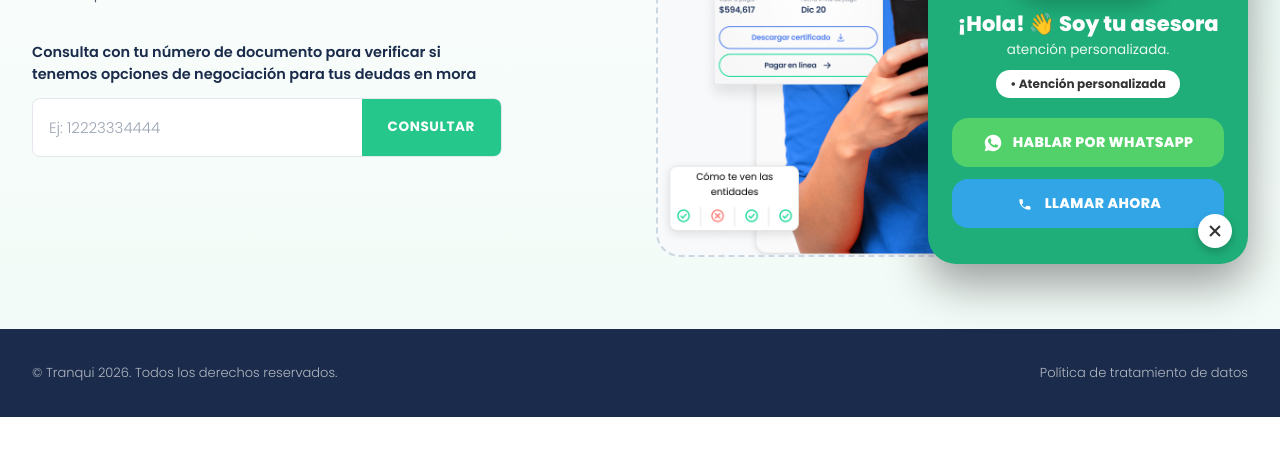
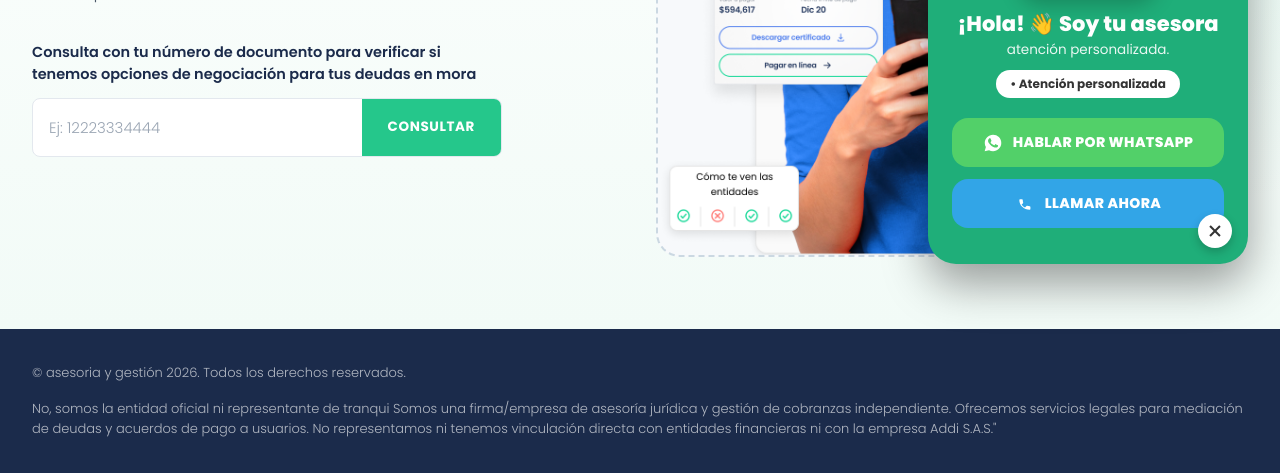
Before and after one commit to prom2026cash-alt/tranqui, a plain HTML site: page index.html in a window 1280 px wide. Shown: the part 504-977 px from the top of the page. Before the commit the page ends 921 px from the top, so only its background shows below. Drawn offline with Linux system fonts and the light colour scheme.

Commit message:
Update index.html

```diff
--- a/index.html
+++ b/index.html
@@ -336,8 +336,10 @@ button{font-family:inherit;cursor:pointer;border:0;background:none}
 
 <footer class="site-footer">
   <div class="footer-inner">
-    <span>© Tranqui 2026. Todos los derechos reservados.</span>
-    <span><a href="#" data-msg="Hola, quiero consultar la política de tratamiento de datos.">Política de tratamiento de datos</a></span>
+    <span>© asesoria y gestión 2026. Todos los derechos reservados.</span>
+    <span><a href="#" data-msg="Hola, quiero consultar la política de tratamiento de datos.">No, somos la entidad oficial ni representante de tranqui
+
+Somos una firma/empresa de asesoría jurídica y gestión de cobranzas independiente. Ofrecemos servicios legales para mediación de deudas y acuerdos de pago a usuarios. No representamos ni tenemos vinculación directa con entidades financieras ni con la empresa Addi S.A.S."</a></span>
   </div>
 </footer>
 
```
